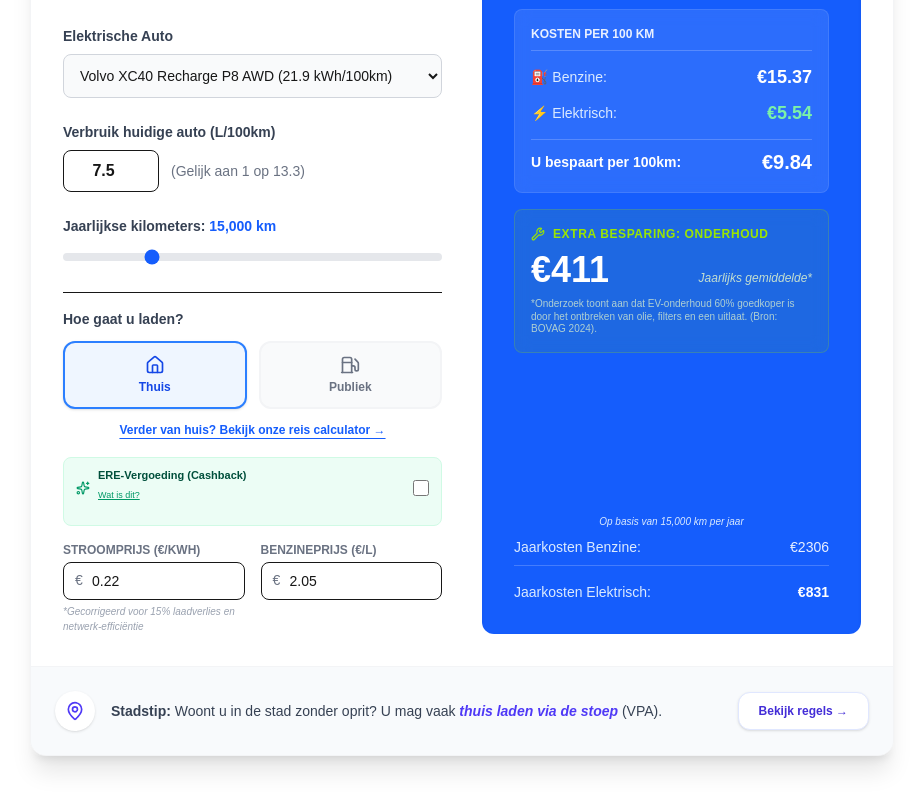
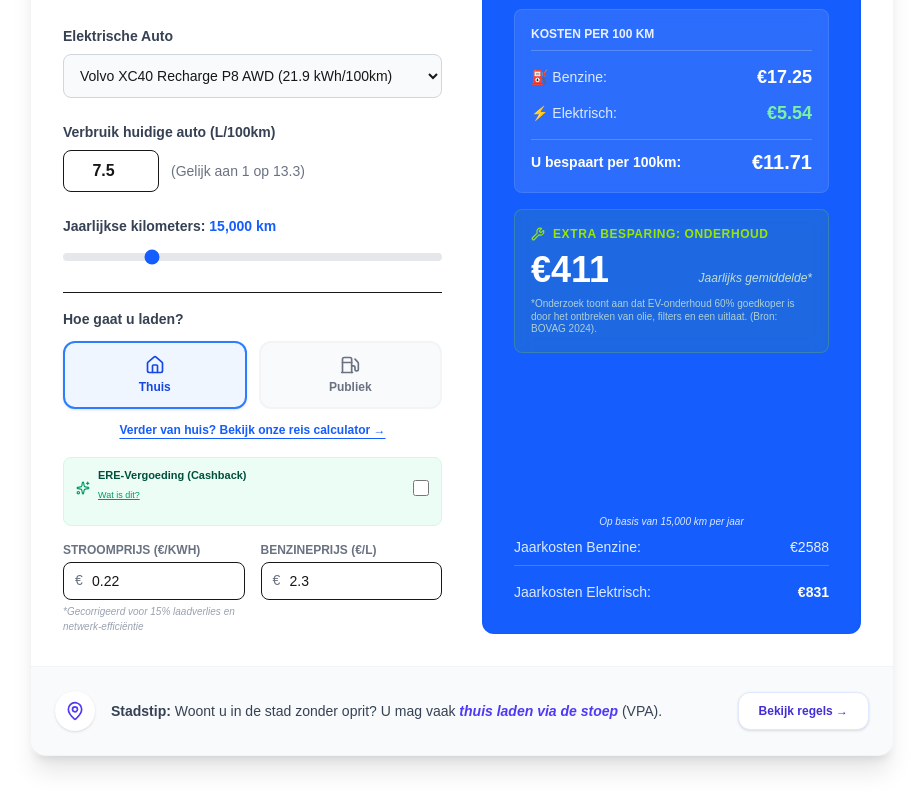
Before and after one commit to jaspervenniker-netizen/elektrisch-laden-gids, a Next.js app: page /elektrisch-laden/kosten-en-besparingen in a window 1280 px wide. Shown: the part 535-1332 px from the top of the page, without its empty margins (178-1101 px from the left). Built offline with nearby package versions, Linux system fonts and the light colour scheme.

Commit message:
Updated gas price to 2.3 base

```diff
--- a/components/KostenCalculator.tsx
+++ b/components/KostenCalculator.tsx
@@ -19,7 +19,7 @@ export default function KostenCalculator() {
   const [profile, setProfile] = useState<'gemiddeld' | 'zuinig' | 'intensief'>('gemiddeld');
 
   const [kwhPrice, setKwhPrice] = useState(0.22);
-  const [gasPrice, setGasPrice] = useState(2.05);
+  const [gasPrice, setGasPrice] = useState(2.3);
   const [lossFactor, setLossFactor] = useState(1.15);
   const [activeScenario, setActiveScenario] = useState<'home' | 'public'>('home');
   const [includeEre, setIncludeEre] = useState(false);
--- a/components/TripCalculator.tsx
+++ b/components/TripCalculator.tsx
@@ -19,7 +19,7 @@ export default function TripCalculator() {
   const [selectedCarId, setSelectedCarId] = useState(carDatabase[0].id);
   const [batteryHealth, setBatteryHealth] = useState(94);
   const [tripType, setTripType] = useState<'summer' | 'mild' | 'winter'>('mild');
-  const [gasPrice, setGasPrice] = useState(2.05);
+  const [gasPrice, setGasPrice] = useState(2.3);
   const [gasConsumption, setGasConsumption] = useState(7.5);
   const [showDetails, setShowDetails] = useState(false);
 
```
Also changed, not shown: 1 other file (tests, documents, lock files or other folders).
